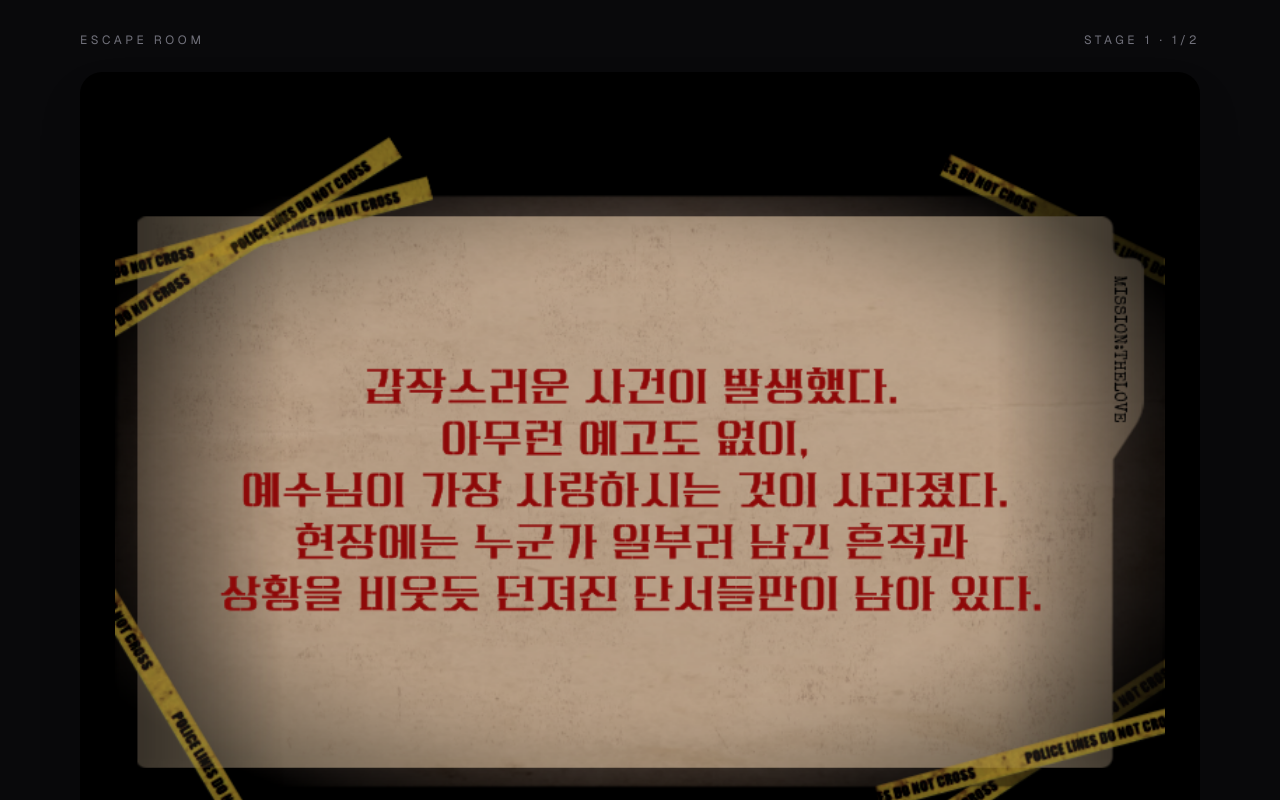
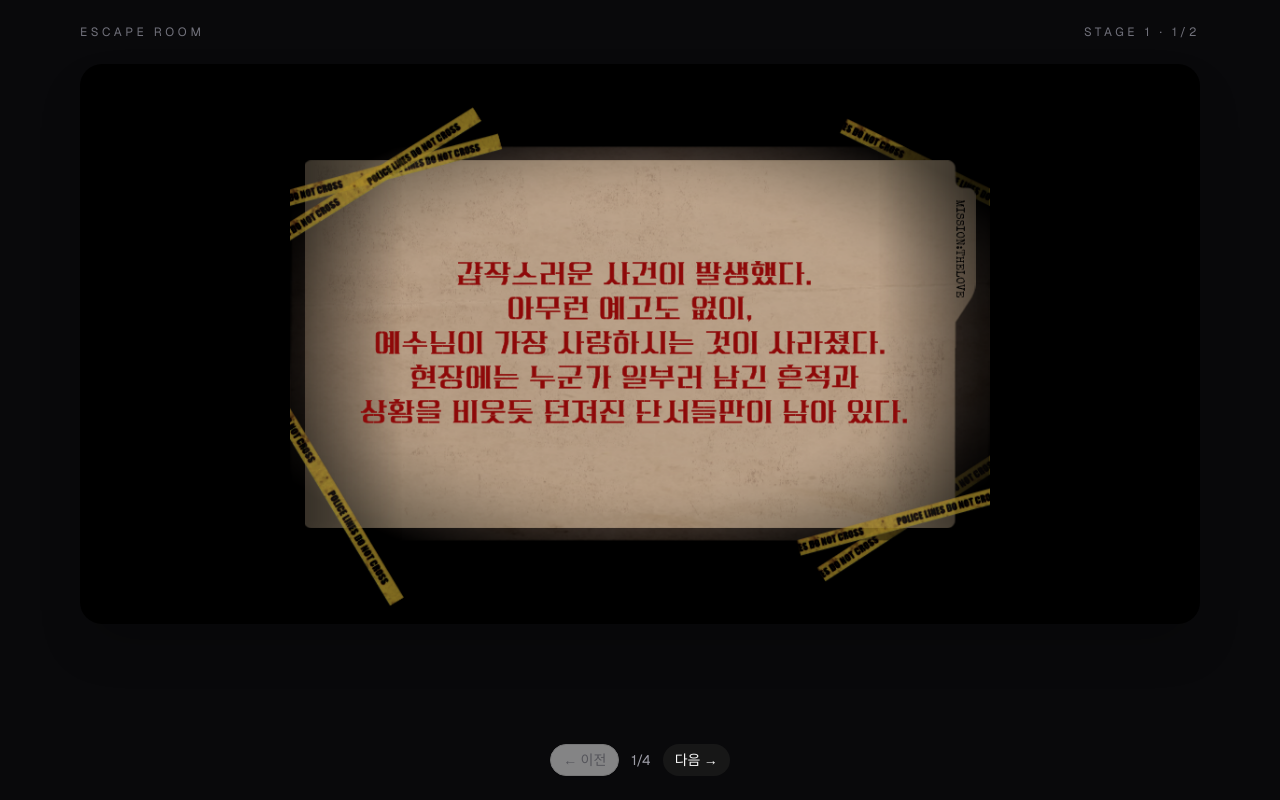
Before and after one commit to AJeonghyun/mission_thelove, a Next.js app: page / in a window 1280 px wide. Built offline with nearby package versions, Linux system fonts and the light colour scheme.

Commit message:
modified h/w size

```diff
--- a/app/page.tsx
+++ b/app/page.tsx
@@ -69,7 +69,7 @@ export default function Home() {
 
   return (
     <div className="min-h-screen bg-zinc-950 font-sans text-zinc-100">
-      <main className="mx-auto flex h-screen w-full max-w-6xl flex-col gap-6 overflow-hidden px-6 py-10 sm:px-10 md:px-16 md:py-12 lg:max-w-7xl lg:px-20 md:[@media(orientation:landscape)]:py-8">
+      <main className="mx-auto flex min-h-screen w-full max-w-6xl flex-col gap-6 overflow-y-auto px-6 py-8 sm:px-10 md:px-16 md:py-10 lg:max-w-7xl lg:px-20 md:[@media(orientation:landscape)]:py-6">
         <header className="flex items-center justify-between text-xs uppercase tracking-[0.3em] text-zinc-500">
           <span>Escape Room</span>
           <span>
--- a/components/StageIntro.tsx
+++ b/components/StageIntro.tsx
@@ -21,8 +21,8 @@ export default function StageIntro({
   onNext,
 }: StageIntroProps) {
   return (
-    <section className="flex flex-1 flex-col items-center gap-6">
-      <div className="relative w-full overflow-hidden rounded-3xl bg-black shadow-2xl aspect-[4/3]">
+    <section className="flex flex-1 flex-col items-center justify-between gap-6 min-h-0">
+      <div className="relative w-full max-h-[70vh] overflow-hidden rounded-3xl bg-black shadow-2xl aspect-[4/3]">
         <Image
           src={images[introIndex]}
           alt={`${title} intro ${introIndex + 1}`}
--- a/components/StagePuzzle.tsx
+++ b/components/StagePuzzle.tsx
@@ -146,7 +146,7 @@ export default function StagePuzzle({
             </div>
           )}
           {puzzleImage && (
-            <div className="relative mt-6 overflow-hidden rounded-2xl border border-zinc-800 bg-black aspect-[16/9]">
+            <div className="relative mt-5 w-full overflow-hidden rounded-2xl border border-zinc-800 bg-black aspect-[16/9] max-h-[42vh]">
               <Image
                 src={puzzleImage}
                 alt={`${title} puzzle`}
```
